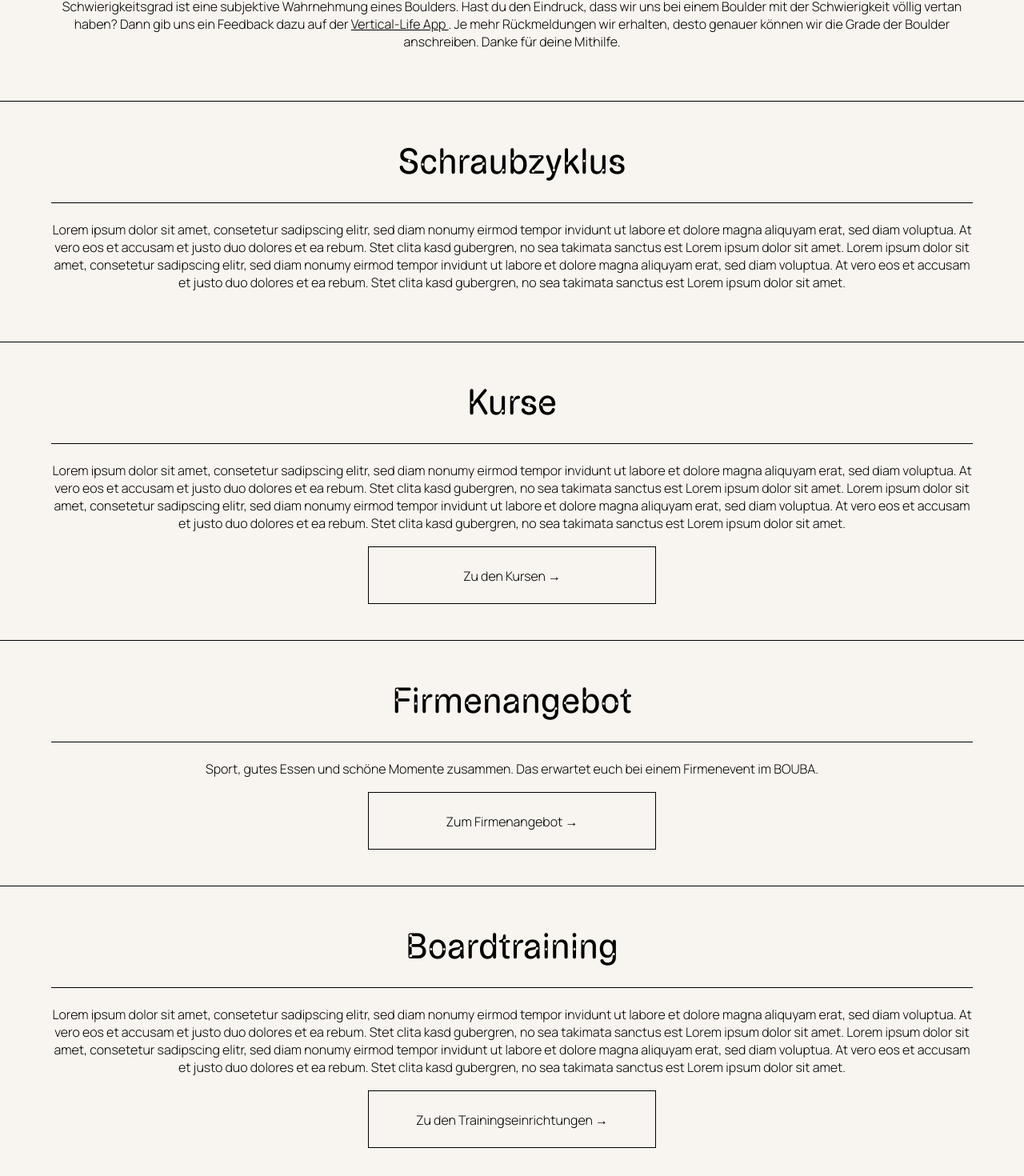
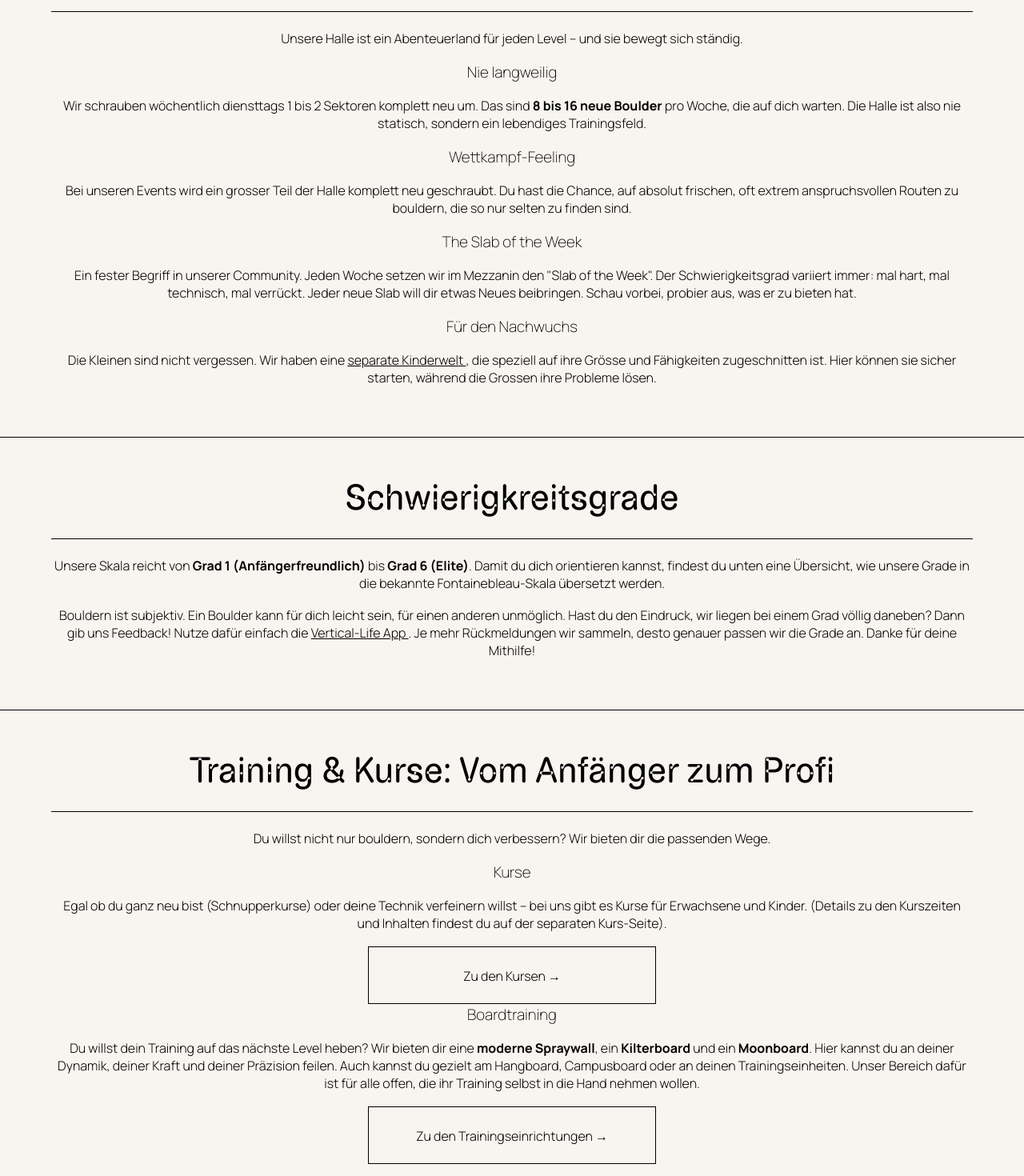
Before and after one commit to escodebar/boulder-baden.ch, a Nuxt app: page /bouldern in a window 1280 px wide. Shown: the part 560-2030 px from the top of the page at 80% size. Built offline with nearby package versions, Linux system fonts and the light colour scheme.

Commit message:
Complete Bouldern

```diff
--- a/app/pages/bouldern.vue
+++ b/app/pages/bouldern.vue
@@ -2,92 +2,121 @@
   <h1>Bouldern</h1>
 
   <p>
-    Bei uns findest du um die 200 Boulder auf 1000 m^2 Boulderfläche. Zusätzlich
-    findest du im BOUBA ein Kilter- und Moonboard, eine moderne Spraywall und
-    eine separate Kinderwand für den Nachwuchs.
+    Hier geht es um das, wofür wir stehen: Spass, Herausforderung und Community.
+    Egal, ob du zum ersten Mal die Matten betrittst oder schon seit Jahren die
+    Wände eroberst, bei uns findest du deine Herausforderung.
   </p>
+
+  <p>
+    Wir bieten dir <b>200 Boulder auf 1000 m² Fläche</b>. Viel Raum, wenig
+    Gedränge und genug Optionen, um dich auszutoben. Aber wir haben noch mehr im
+    Gepäck als nur Wände.
+  </p>
+
+  <section>
+    <h2>Die Wände & Die Vielfalt</h2>
+
+    <p>
+      Unsere Halle ist ein Abenteuerland für jeden Level – und sie bewegt sich
+      ständig.
+    </p>
+
+    <h3>Nie langweilig</h3>
+    <p>
+      Wir schrauben wöchentlich diensttags 1 bis 2 Sektoren komplett neu um. Das
+      sind <b>8 bis 16 neue Boulder</b> pro Woche, die auf dich warten. Die
+      Halle ist also nie statisch, sondern ein lebendiges Trainingsfeld.
+    </p>
+
+    <h3>Wettkampf-Feeling</h3>
+    <p>
+      Bei unseren Events wird ein grosser Teil der Halle komplett neu
+      geschraubt. Du hast die Chance, auf absolut frischen, oft extrem
+      anspruchsvollen Routen zu bouldern, die so nur selten zu finden sind.
+    </p>
+
+    <h3>The Slab of the Week</h3>
+    <p>
+      Ein fester Begriff in unserer Community. Jeden Woche setzen wir im
+      Mezzanin den "Slab of the Week". Der Schwierigkeitsgrad variiert immer:
+      mal hart, mal technisch, mal verrückt. Jeder neue Slab will dir etwas
+      Neues beibringen. Schau vorbei, probier aus, was er zu bieten hat.
+    </p>
+
+    <h3>Für den Nachwuchs</h3>
+    <p>
+      Die Kleinen sind nicht vergessen. Wir haben eine
+      <NuxtLink :to="{ name: 'spielen', hash: '#kinderwelt' }">
+        separate Kinderwelt </NuxtLink
+      >, die speziell auf ihre Grösse und Fähigkeiten zugeschnitten ist. Hier
+      können sie sicher starten, während die Grossen ihre Probleme lösen.
+    </p>
+  </section>
 
   <section>
     <h2>Schwierigkreitsgrade</h2>
 
     <p>
-      Unsere Schwierigkeits-Skala besteht aus den Graden 1 bis 6. In der
-      Übersicht unten ist die Übersetzung in die Fontainebleau-Skala
-      ersichtlich. Der Schwierigkeitsgrad ist eine subjektive Wahrnehmung eines
-      Boulders. Hast du den Eindruck, dass wir uns bei einem Boulder mit der
-      Schwierigkeit völlig vertan haben? Dann gib uns ein Feedback dazu auf der
+      Unsere Skala reicht von <b>Grad 1 (Anfängerfreundlich)</b> bis
+      <b>Grad 6 (Elite)</b>. Damit du dich orientieren kannst, findest du unten
+      eine Übersicht, wie unsere Grade in die bekannte Fontainebleau-Skala
+      übersetzt werden.
+    </p>
+
+    <p>
+      Bouldern ist subjektiv. Ein Boulder kann für dich leicht sein, für einen
+      anderen unmöglich. Hast du den Eindruck, wir liegen bei einem Grad völlig
+      daneben? Dann gib uns Feedback! Nutze dafür einfach die
       <a href="https://www.8a.nu/gyms/boulder-baden/topos/bouldering">
-        Vertical-Life App
-      </a>
-      . Je mehr Rückmeldungen wir erhalten, desto genauer können wir die Grade
-      der Boulder anschreiben. Danke für deine Mithilfe.
+        Vertical-Life App </a
+      >. Je mehr Rückmeldungen wir sammeln, desto genauer passen wir die Grade
+      an. Danke für deine Mithilfe!
     </p>
   </section>
 
   <section>
-    <h2>Schraubzyklus</h2>
+    <h2>Training & Kurse: Vom Anfänger zum Profi</h2>
+    <p>
+      Du willst nicht nur bouldern, sondern dich verbessern? Wir bieten dir die
+      passenden Wege.
+    </p>
 
+    <h3>Kurse</h3>
     <p>
-      Lorem ipsum dolor sit amet, consetetur sadipscing elitr, sed diam nonumy
-      eirmod tempor invidunt ut labore et dolore magna aliquyam erat, sed diam
-      voluptua. At vero eos et accusam et justo duo dolores et ea rebum. Stet
-      clita kasd gubergren, no sea takimata sanctus est Lorem ipsum dolor sit
-      amet. Lorem ipsum dolor sit amet, consetetur sadipscing elitr, sed diam
-      nonumy eirmod tempor invidunt ut labore et dolore magna aliquyam erat, sed
-      diam voluptua. At vero eos et accusam et justo duo dolores et ea rebum.
-      Stet clita kasd gubergren, no sea takimata sanctus est Lorem ipsum dolor
-      sit amet.
-    </p>
-  </section>
-
-  <section>
-    <h2>Kurse</h2>
-
-    <p>
-      Lorem ipsum dolor sit amet, consetetur sadipscing elitr, sed diam nonumy
-      eirmod tempor invidunt ut labore et dolore magna aliquyam erat, sed diam
-      voluptua. At vero eos et accusam et justo duo dolores et ea rebum. Stet
-      clita kasd gubergren, no sea takimata sanctus est Lorem ipsum dolor sit
-      amet. Lorem ipsum dolor sit amet, consetetur sadipscing elitr, sed diam
-      nonumy eirmod tempor invidunt ut labore et dolore magna aliquyam erat, sed
-      diam voluptua. At vero eos et accusam et justo duo dolores et ea rebum.
-      Stet clita kasd gubergren, no sea takimata sanctus est Lorem ipsum dolor
-      sit amet.
+      Egal ob du ganz neu bist (Schnupperkurse) oder deine Technik verfeinern
+      willst – bei uns gibt es Kurse für Erwachsene und Kinder. (Details zu den
+      Kurszeiten und Inhalten findest du auf der separaten Kurs-Seite).
     </p>
 
     <NuxtLink class="button" :to="{ name: 'kurse' }"> Zu den Kursen </NuxtLink>
+
+    <h3>Boardtraining</h3>
+    <p>
+      Du willst dein Training auf das nächste Level heben? Wir bieten dir eine
+      <b>moderne Spraywall</b>, ein <b>Kilterboard</b> und ein <b>Moonboard</b>.
+      Hier kannst du an deiner Dynamik, deiner Kraft und deiner Präzision
+      feilen. Auch kannst du gezielt am Hangboard, Campusboard oder an deinen
+      Trainingseinheiten. Unser Bereich dafür ist für alle offen, die ihr
+      Training selbst in die Hand nehmen wollen.
+    </p>
+
+    <NuxtLink class="button" :to="{ name: 'trainieren' }">
+      Zu den Trainingseinrichtungen
+    </NuxtLink>
   </section>
 
   <section>
     <h2>Firmenangebot</h2>
 
     <p>
-      Sport, gutes Essen und schöne Momente zusammen. Das erwartet euch bei
-      einem Firmenevent im BOUBA.
+      Bist du auf der Suche nach einem Event, das nicht nach „normalem Meeting"
+      schmeckt? Sport, gutes Essen und schöne Momente, das erwartet dich bei
+      einem Event im BOUBA. Wir bieten dir einen Rahmen, in dem dein Team
+      zusammenwächst.
     </p>
 
     <NuxtLink class="button" :to="{ name: 'firmenangebot' }">
       Zum Firmenangebot
-    </NuxtLink>
-  </section>
-
-  <section>
-    <h2>Boardtraining</h2>
-
-    <p>
-      Lorem ipsum dolor sit amet, consetetur sadipscing elitr, sed diam nonumy
-      eirmod tempor invidunt ut labore et dolore magna aliquyam erat, sed diam
-      voluptua. At vero eos et accusam et justo duo dolores et ea rebum. Stet
-      clita kasd gubergren, no sea takimata sanctus est Lorem ipsum dolor sit
-      amet. Lorem ipsum dolor sit amet, consetetur sadipscing elitr, sed diam
-      nonumy eirmod tempor invidunt ut labore et dolore magna aliquyam erat, sed
-      diam voluptua. At vero eos et accusam et justo duo dolores et ea rebum.
-      Stet clita kasd gubergren, no sea takimata sanctus est Lorem ipsum dolor
-      sit amet.
-    </p>
-
-    <NuxtLink class="button" :to="{ name: 'trainieren' }">
-      Zu den Trainingseinrichtungen
     </NuxtLink>
   </section>
 </template>
```
